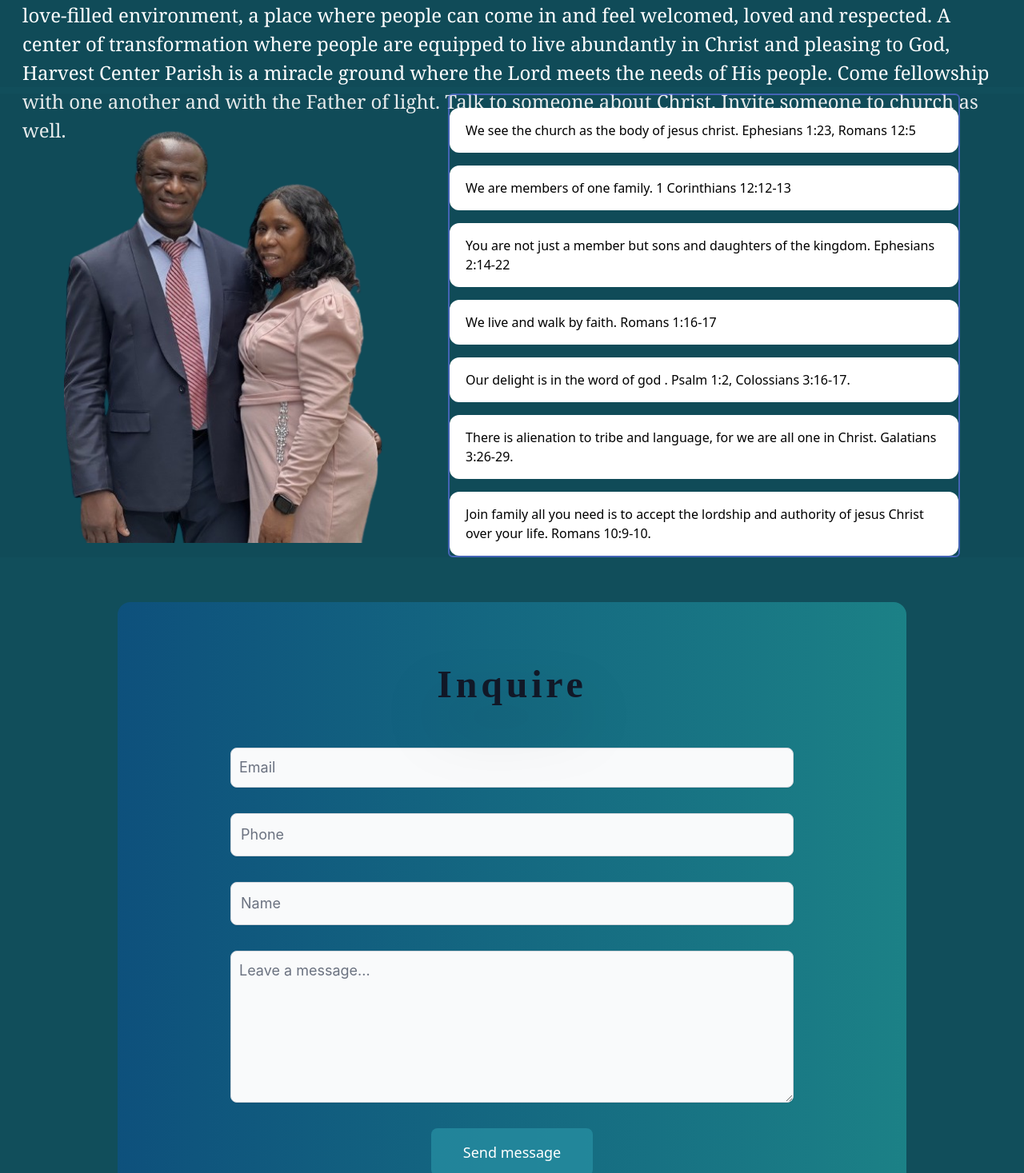
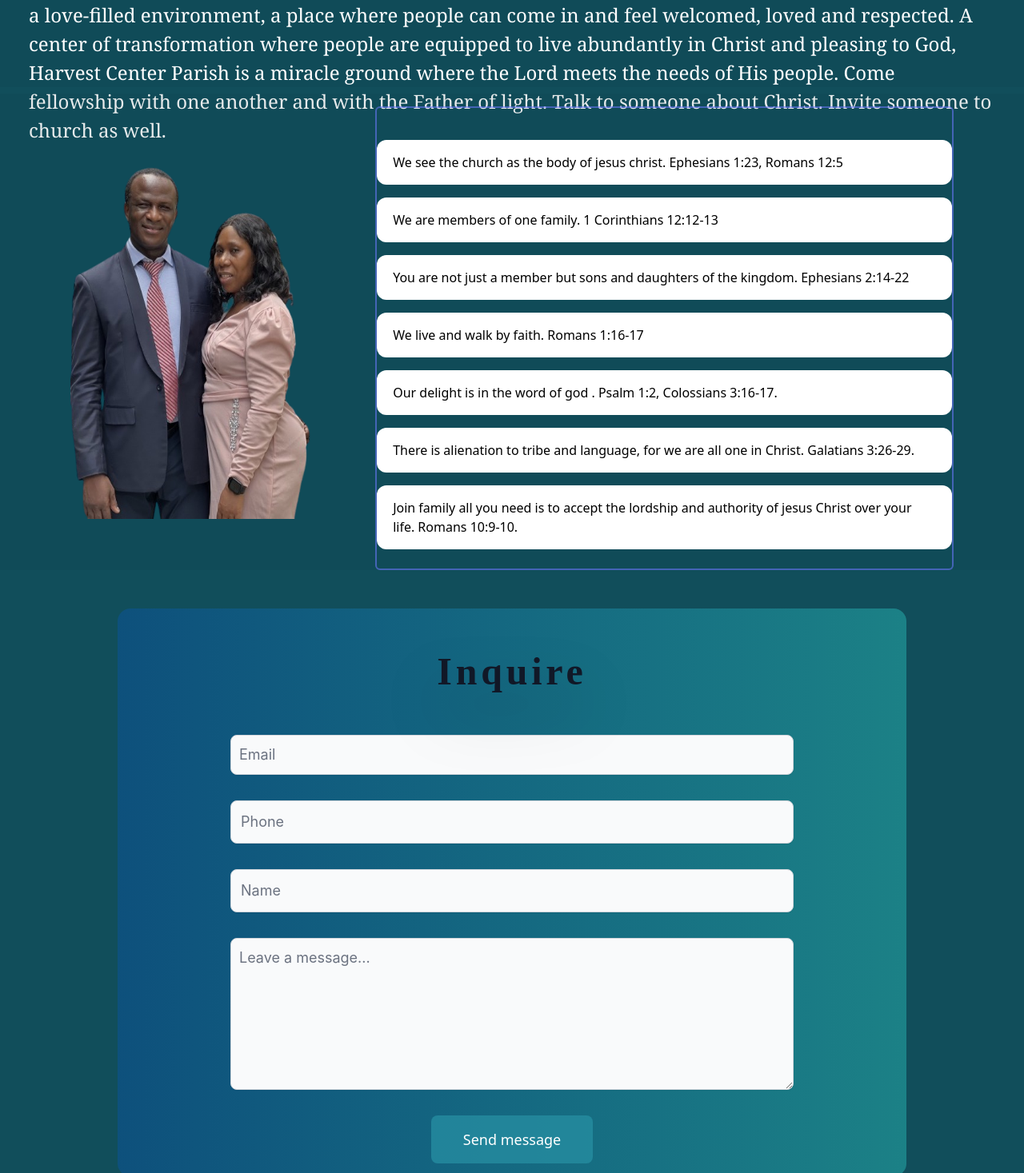
Before and after one commit to TimyBen/rccg-vietnam, a React (Create React App) app: page / in a window 1280 px wide. Shown: the part 1083-2550 px from the top of the page at 80% size. Built offline with nearby package versions, Linux system fonts and the light colour scheme.

Commit message:
new feature

```diff
--- a/src/components/cont.js
+++ b/src/components/cont.js
@@ -26,8 +26,8 @@ const ContactUs = () => {
 
       <section class="p-6 w-full flex justify-center items-center">
         <div className="h-full rounded-2xl w-full lg:w-[80%] bg-gradient-to-r from-[#0a53a07a] to-[#23a5a595]">
-          <div class="py-10 px-8 mx-auto max-w-screen-md">
-            <h2 class="mb-4 text-[3rem] py-6 font-climate leading-relaxed tracking-widest drop-shadow-3xl font-extrabold text-center text-gray-900 dark:text-white max-[420px]:text-base">
+          <div class="py-4 px-8 mx-auto max-w-screen-md">
+            <h2 class="mb-4 text-[3rem] py-6 font-climate leading-relaxed tracking-widest drop-shadow-3xl font-extrabold text-center text-gray-900 dark:text-white max-[420px]:text-3xl">
               Inquire
             </h2>
             <form ref={form} onSubmit={sendEmail} className="space-y-8">
--- a/src/components/home.js
+++ b/src/components/home.js
@@ -108,7 +108,7 @@ function Home() {
           <div className="w-full flex justify-between items-center pb-2">
             <div className="bg-[#0a353c1a] w-full h-[42vh] max-[420px]:h-[70vh] max-[420px]:px-4 md:px-5 lg:px-7">
               <h1 className="description drop-shadow-2xl uppercase leading-loose tracking-widest text-white text-[3rem] font-serif text-center max-[420px]:text-xl font-semibold pb-2 pt-4">Nice to Meet You.</h1>
-              <p className="description text-white text-[1.5rem] font-serif max-[420px]:text-lg text-left font- indent-7">
+              <p className="description text-white text-[1.5rem] font-serif max-[420px]:text-lg px-2 text-left font- indent-7">
                 We are committed to teaching the uncompromising word of God, serving all nations and generations.
                 Harvest Center Parish, a parish of the Redeemed Christian Church of God (RCCG), is a dynamic church where praise is enthusiastic, prayer is steadfast, and the preaching is impactful.
                 Harvest Center Parish is a love-filled environment, a place where people can come in and feel welcomed, loved and respected. A center of transformation where people are
@@ -117,10 +117,12 @@ function Home() {
               </p>
             </div>
           </div>
-          <div className="bg-[#0a353c1a] max-[420px]:h-[142vh] max-[420px]:px-4 md:px-10 lg:px-20">
-            <div className="flex max-[420px]:flex-col max-[420px]:h-full sm:flex-col md:flex-col lg:flex-row lg:gap-20 w-full justify-between items-center">
-              <img className="w-[38vw] h-[68vh] bg-cover max-[420px]:w-full max-[420px]:h-[60vh] brighness-80" src={Img_05} alt="" />
-              <div className="w-full pt-4 h-full flex justify-center lg:border-2 border-opacity-60 rounded-md border-indigo-500 items-center bg-[]">
+          <div className="bg-[#0a353c1a] max-[420px]:h-[120vh] max-[420px]:px-4 md:px-10 lg:px-20">
+            <div className="pt-4 px-2 flex max-[420px]:flex-col max-[420px]:h-full sm:flex-col md:flex-col lg:flex-row lg:gap-20 w-full justify-between items-center">
+              <div className="w-fit h-fit flex justify-center items-center pb-3">
+                <img className="w-[36vw] h-[58vh] bg-cover max-[420px]:w-[55vw] max-[420px]:h-[35vh] brighness-70" src={Img_05} alt="" />
+              </div>
+              <div className="w-full lg:pt-4 h-full max-[420px]:h-full flex justify-center lg:border-2 border-opacity-60 rounded-md border-indigo-500 items-center bg-[]">
                 <p className="flex flex-col h-[70vh] gap-4 justify-center items-center text-left text-black font-sans font-xl antialiased">
                   <span className="w-[30vw] max-[420px]:w-full md:w-full sm:w-full bg-white rounded-xl px-5 py-4">
                     We see the church as the body of jesus christ. Ephesians 1:23, Romans 12:5
@@ -147,7 +149,7 @@ function Home() {
               </div>
             </div>
           </div>
-          <div className="w-full h-full pt-8">
+          <div className="w-full h-full pt-2 lg:pt-6">
             <Cont />
           </div>
         </div>
```
Also changed, not shown: 1 other file (tests, documents, lock files or other folders).
